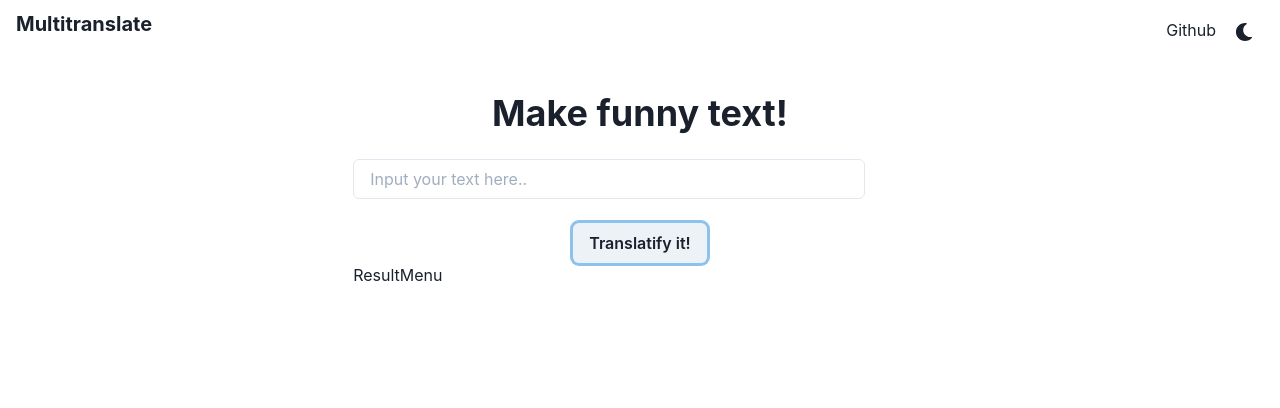
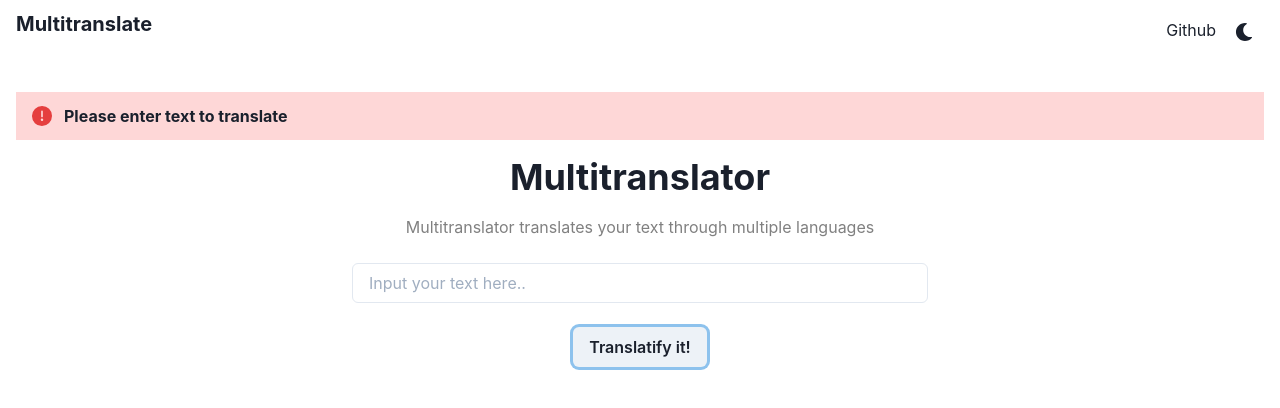
Before and after one commit to invalidcode232/multitranslate, a React (Create React App) app: page / in a window 1280 px wide. Both pictures are taken after a click on the button "Translatify it!". Shown: the top 408 px of the page. Built offline with nearby package versions, Linux system fonts and the light colour scheme.

Commit message:
Fixed theming

```diff
--- a/package.json
+++ b/package.json
@@ -43,5 +43,10 @@
       "last 1 firefox version",
       "last 1 safari version"
     ]
+  },
+  "devDependencies": {
+    "axios": "^0.26.1",
+    "cors": "^2.8.5",
+    "express": "^4.17.3"
   }
 }
--- a/src/App.tsx
+++ b/src/App.tsx
@@ -1,12 +1,23 @@
 import {
-  ChakraProvider, theme
+  ChakraProvider, extendTheme,
 } from "@chakra-ui/react"
 import * as React from "react"
 import Navbar from "./components/navbar"
 import Main from "./pages/main"
 
+const customTheme = extendTheme({
+  semanticTokens: {
+    colors: {
+      box: {
+        default: 'gray.200',
+        _dark: 'gray.700',
+      }
+    }
+  }
+});
+
 export const App = () => (
-  <ChakraProvider theme={theme}>
+  <ChakraProvider theme={customTheme}>
     <Navbar/>
     <Main/>
   </ChakraProvider>
--- a/src/components/languagecard.tsx
+++ b/src/components/languagecard.tsx
@@ -1,12 +1,20 @@
-import { Box } from '@chakra-ui/react'
+import { Box, Text, Spacer } from '@chakra-ui/react'
 import React from 'react'
 
-type Props = {}
+type Props = {
+    langName: String,
+    index?: Number,
+    isLast?: Boolean,
+    translation: String,
+}
 
-function LanguageCard({ }: Props) {
+function LanguageCard({ langName, index, translation, isLast }: Props) {
     return (
-        <Box>
-            <h1>Hello</h1>
+        <Box p={'4'} bgColor={'box'} borderRadius={'5'} width={'100%'}>
+            <Text color={'gray'}>{isLast ? `Result` : `Language #${index}`}</Text>
+            <Text fontSize={'2xl'}>{langName}</Text>
+            <Spacer my={'2'}/>
+            <Text>{translation}</Text>
         </Box>
     )
 }
--- a/src/menu/input.tsx
+++ b/src/menu/input.tsx
@@ -1,20 +1,35 @@
-import { Button, Center, Input, Stack } from '@chakra-ui/react'
+import { Button, Center, Input, Stack, Spinner } from '@chakra-ui/react'
 import React from 'react'
 
 type Props = {
     clickCallback: any,
+    errorCallback: Function,
+    isLoading: Boolean,
 }
 
-export default function InputMenu({clickCallback}: Props) {
+export default function InputMenu({clickCallback, errorCallback, isLoading}: Props) {
+    function translateCallback() {
+        let text: String = (document.getElementById('input-text') as HTMLInputElement).value
+
+        if (text === '') {
+            errorCallback('Please enter text to translate')
+            return
+        }
+
+        clickCallback(text)
+    }
+
     return (
         <div>
-            <Stack spacing={'6'}>
-                <Input placeholder="Input your text here.." width={'lg'} />
+            <Center>
+                <Stack spacing={'6'}>
+                    <Input placeholder="Input your text here.." width={'xl'} id={'input-text'} isRequired />
 
-                <Center>
-                    <Button onClick={clickCallback}>Translatify it!</Button>
-                </Center>
-            </Stack>
+                    <Center>
+                        <Button onClick={translateCallback}>{isLoading ? <Spinner/> : 'Translatify it!'}</Button>
+                    </Center>
+                </Stack>
+            </Center>
         </div>
     )
 }
--- a/src/menu/result.tsx
+++ b/src/menu/result.tsx
@@ -1,11 +1,31 @@
+import { Flex, Center } from '@chakra-ui/layout'
 import React from 'react'
+import LanguageCard from '../components/languagecard'
 
-type Props = {}
+type Props = {
+    languageList: any,
+}
 
-function ResultMenu({}: Props) {
-  return (
-    <div>ResultMenu</div>
-  )
+function ResultMenu({ languageList }: Props) {
+    const languageCards = languageList.map((language: any, index: any) => {
+        if (index === languageList.length - 1) {
+            return <LanguageCard key={index} langName={language.name} translation={language.text} isLast={true} />
+        }
+
+        return (
+            <LanguageCard key={index} langName={language.name} index={index + 1} translation={language.text} isLast={false} />
+        )
+    })
+
+    return (
+        <div>
+            {/* <Center> */}
+                <Flex justifyContent={'space-between'} columnGap={'6'}>
+                    {languageCards}
+                </Flex>
+            {/* </Center> */}
+        </div>
+    )
 }
 
 export default ResultMenu
--- a/src/pages/main.tsx
+++ b/src/pages/main.tsx
@@ -1,46 +1,144 @@
-import { Center, Container, Heading, Spacer } from '@chakra-ui/react'
+import { Alert, AlertIcon, AlertTitle, Center, Container, Heading, Spacer, Text } from '@chakra-ui/react'
 import React, { Component } from 'react'
 import InputMenu from '../menu/input'
 import ResultMenu from '../menu/result'
+import languages from '../utils/languages'
+import axios from 'axios'
 
 type Props = {}
 
 type State = {
   showResult: Boolean,
+  languageData: any,
+  isError: Boolean,
+  errorMessage: String,
+  isLoading: Boolean,
 }
 
+function getLanguages(languageList: Array<any>, languageNumber: Number) {
+  // get 3 languages from language_list RANDOMLY and UNIQUELY
+  // language_list is an array with objects like:
+  // {
+  //   "code": "en",
+  //   "name": "English",
+  // }
+
+  const languages_array = []
+  for (let i = 0; i < languageNumber; i++) {
+    const random_index = Math.floor(Math.random() * languageList.length)
+    languages_array.push(languageList[random_index])
+  }
+
+  return languages_array
+}
+
+function multitranslate(text: String, languageList: Array<any>) {
+  let curText = text;
+
+  let data: any = [];
+
+  return new Promise(async (resolve, reject) => {
+    for (let i = 0; i < languageList.length; i++) {
+      const language = languageList[i]
+      let result = await axios.get(encodeURI(`http://localhost:8000/translate?text=${curText}&language=${language.code}`))
+      // let result = await axios.get(encodeURI(`https://clients5.google.com/translate_a/t?client=dict-chrome-ex&sl=auto&tl=${language.code}&q=${curText}`))
+      curText = result.data[0]
+      data.push({
+        name: language.name,
+        text: result.data[0]
+      })
+
+      if (i === languageList.length - 1) {
+        resolve(data)
+      }
+    }
+  })
+}
 class Main extends Component<Props, State> {
   state = {
     showResult: false,
+    languageData: [],
+    isError: false,
+    errorMessage: '',
+    isLoading: false,
   }
 
-  handleClick = () => {
+  handleClick(text: any) {
+    let languageList: Array<any> = getLanguages(languages, 3)
+
+    languageList.push({
+      code: 'en',
+      name: 'English'
+    })
+
     this.setState({
-      showResult: true,
+      isLoading: true,
+    })
+
+    multitranslate(text, languageList).then(data => {
+      this.setState({
+        showResult: true,
+        languageData: data,
+        isError: false,
+        errorMessage: '',
+        isLoading: false,
+      })
+    })
+  }
+
+  errorCallback(message: String) {
+    this.setState({
+      isError: true,
+      errorMessage: message,
+      isLoading: false,
     })
   }
 
   render() {
     let result: any = (null)
+    let error: any = (null)
 
     if (this.state.showResult) {
-      result = <ResultMenu />
+      result = <ResultMenu languageList={this.state.languageData} />
+    }
+
+    if (this.state.isError) {
+      error = (
+        <div>
+          <Alert status={'error'}>
+            <AlertIcon />
+            <AlertTitle mr={'2'}>{this.state.errorMessage}</AlertTitle>
+          </Alert>
+
+          <Spacer my={'4'}/>
+        </div>
+      )
     }
 
     return (
       <div>
-        <Container marginTop={'10'}>
+        <Container marginTop={'10'} maxW={'container.xl'}>
+          {error}
+
           <Center>
-            <Heading size={'xl'}>Make funny text!</Heading>
+            <Heading size={'xl'}>Multitranslator</Heading>
           </Center>
 
-          <Spacer mt={'6'} />
+          <Spacer my={'4'} />
 
-          <InputMenu clickCallback={this.handleClick.bind(this)}/>
+          <Center>
+            <Text color={'gray'}>Multitranslator translates your text through multiple languages</Text>
+          </Center>
+
+          <Spacer my={'6'} />
+
+          <InputMenu clickCallback={this.handleClick.bind(this)} errorCallback={this.errorCallback.bind(this)} isLoading={this.state.isLoading} />
+
+          <Spacer my={'10'} />
 
           {result}
+        </Container>
 
-        </Container>
       </div>
     )
   }
--- a/src/utils/languages.json
+++ b/src/utils/languages.js
@@ -1,4 +1,4 @@
-[
+let languages = [
     {
         "name": "Afrikaans",
         "code": "af"
@@ -432,3 +432,5 @@
         "code": "zu"
     }
 ]
+
+export default languages;
--- a/src/utils/parser.js
+++ b/src/utils/parser.js
@@ -13,4 +13,5 @@ languages.forEach(language => {
 });
 
 let json = JSON.stringify(languages_obj);
-console.log(json)
+
+fs.writeFileSync(path.join(__dirname, 'language_parsed.json'), json);
```
Also changed, not shown: 1 other file (tests, documents, lock files or other folders).
